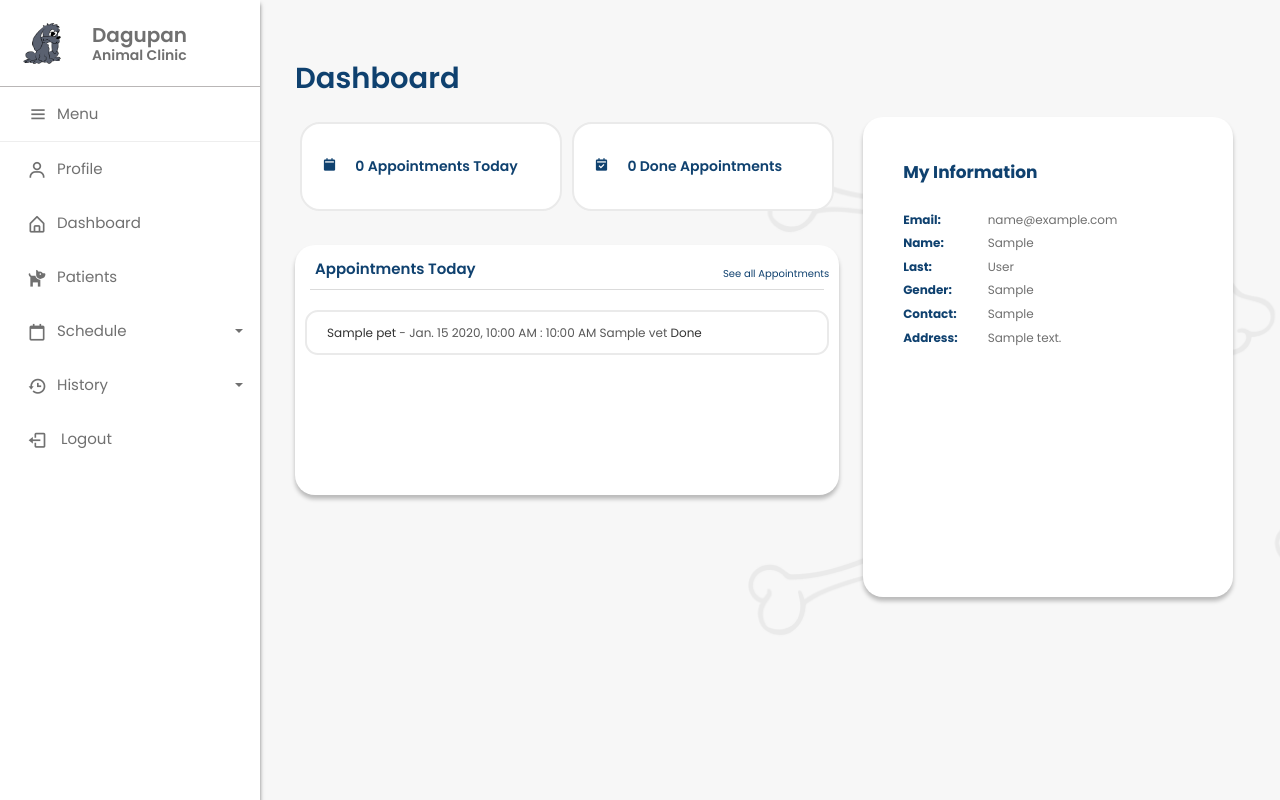
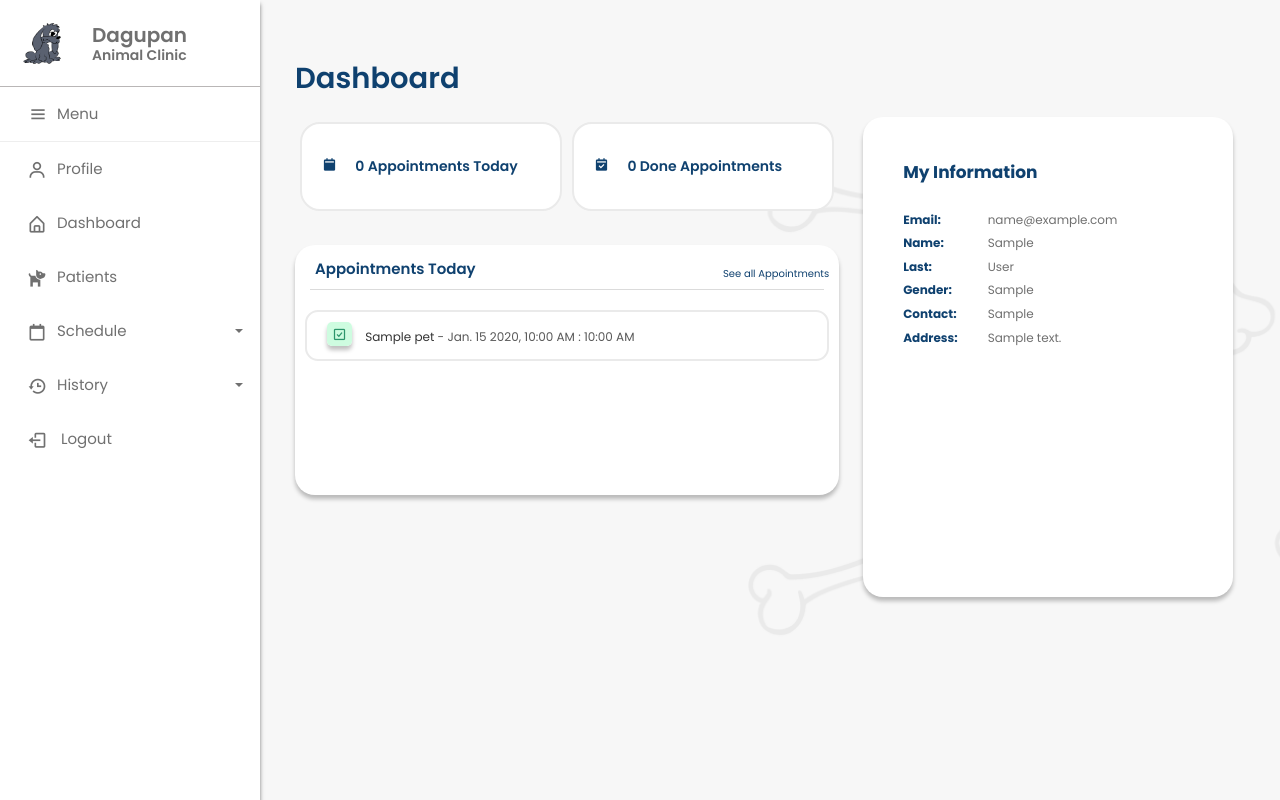
Before and after one commit to nglcaie/vetapp-main, a Django app: template vet/templates/veterinarian/vetDashboard.html in a window 1280 px wide. Run offline with Django 4.2, Linux system fonts and the light colour scheme; tables that the repository leaves empty hold one stand-in row (values such as "Sample post"); the template is opened without the code that fills it: values that come from a table or form of the project are taken from there, most other values are stand-ins (such as "Sample title", 1, 10 or a date in 2020); parts of the project's set-up code (start-up, migrations or seed data) failed here and were passed over; some libraries are stand-ins or nearby versions.

Commit message:
VetDashboard Done button

```diff
--- a/vet/templates/headveterinarian/vetDashboard_one.html
+++ b/vet/templates/headveterinarian/vetDashboard_one.html
@@ -508,8 +508,7 @@
                 <div class="upa-sched">
 
                     <a href="{% url 'head_view_record' sched.pet.id %}" class="cancelBTN">{{sched.pet}}</a> -
-                    {{sched.slot.date|date:"N d
-                    Y"}}, {{sched.slot.timeIn|time:'h:i A'}} : {{sched.slot.timeOut|time:'h:i A'}} {{sched.slot.vet}}
+                    {{sched.slot.date|date:"N d Y"}}, {{sched.slot.timeIn|time:'h:i A'}} : {{sched.slot.timeOut|time:'h:i A'}} {{sched.slot.vet}}
 
                 </div>
                 {% endfor %}
--- a/vet/templates/veterinarian/vetDashboard.html
+++ b/vet/templates/veterinarian/vetDashboard.html
@@ -490,6 +490,24 @@
         </Table>
 
         <br>
+        <style>
+            .doneBTN {
+                color: #2B956B;
+                font-size: 15px;
+                background: #CEFCE0;
+                padding: 3px 5px 0px 5px;
+                border-radius: 5px;
+                text-decoration: none;
+                box-shadow: 0px 4px 4px rgba(0, 0, 0, 0.25);
+                margin-right: 10px;
+            }
+
+            .doneBTN:hover {
+                color: #2B956B;
+                font-size: 16px;
+            }
+        </style>
+
         <!--APPOINTMENTS-->
         <div style=" background: #FFFFFF;
         box-shadow: 0px 4px 4px rgba(0, 0, 0, 0.25);
@@ -503,11 +521,11 @@
             <div class="tablepanel-sched">
                 {%for sched in getSchedarrive %}
                 <div class="upa-sched">
+                    <a href="{% url 'done' sched.id %}" class="doneBTN"><i class='bx bx-check-square'></i></a>
 
                     <a href="{% url 'view_record' sched.pet.id %}" class="cancelBTN">{{sched.pet}}</a> -
                     {{sched.slot.date|date:"N d Y"}},
-                    {{sched.slot.timeIn|time:'h:i A'}} : {{sched.slot.timeOut|time:'h:i A'}} {{sched.slot.vet}} <a
-                        href="{% url 'done' sched.id %}" class="cancelBTN">Done</a>
+                    {{sched.slot.timeIn|time:'h:i A'}} : {{sched.slot.timeOut|time:'h:i A'}}
 
                 </div>
                 {% endfor %}
```
Also changed, not shown: vet/templates/headveterinarian/vetDashboard.html (+21 -3 lines).
